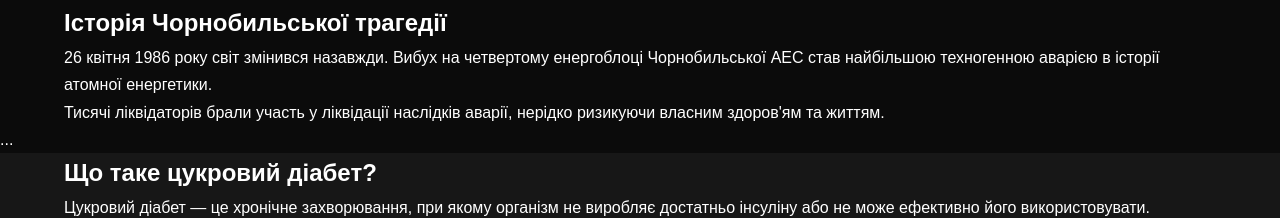
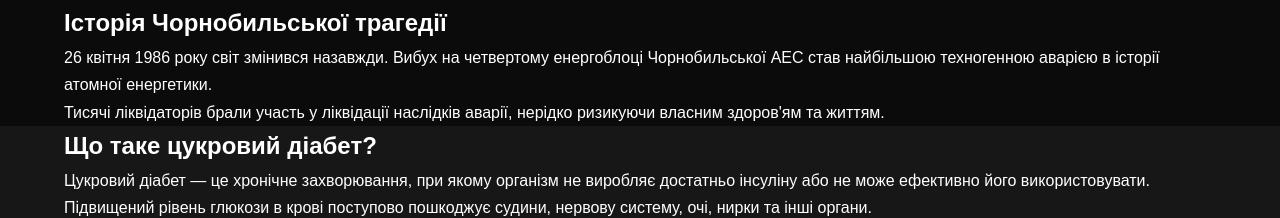
Before and after one commit to Bogdan-pixel-eng/chernobyl-diabetes, a plain HTML site: page index.html in a window 1280 px wide. Shown: the part 1380-1598 px from the top of the page. Drawn offline with Linux system fonts and the light colour scheme.

Commit message:
Update index.html

```diff
--- a/index.html
+++ b/index.html
@@ -166,10 +166,6 @@ alt="Чорнобиль"
 
 </div>
 
-</section>
-
-  <section id="history" class="section">
-...
 </section>
 
 <section id="diabetes" class="section dark">
```
